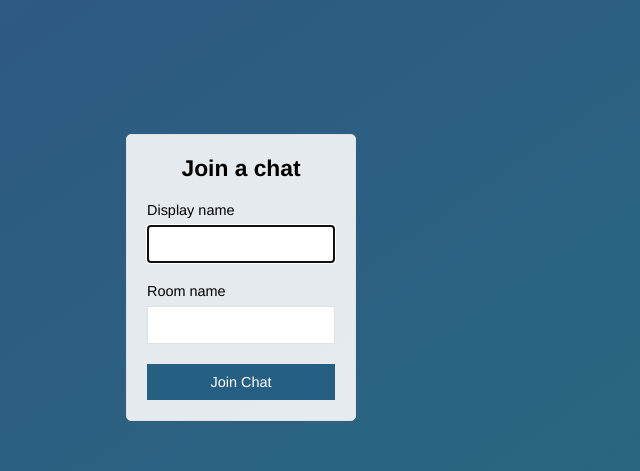
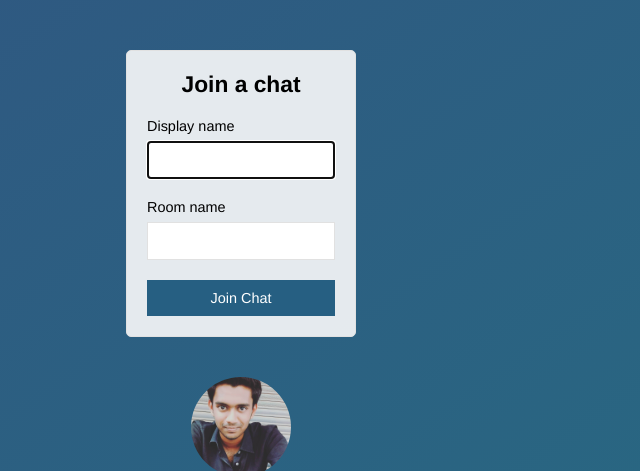
Before and after one commit to kaushik-prasath/chat-app, a website: page public/index.html in a window 1280 px wide. Shown: the part 123-594 px from the top of the page, without its empty margins (399-1039 px from the left). Drawn offline with Linux system fonts and the light colour scheme.

Commit message:
added author image and name

```diff
--- a/public/css/styles.css
+++ b/public/css/styles.css
@@ -44,6 +44,7 @@ button:disabled {
   height: 100vh;
   width: 100vw;
   justify-content: center;
+  flex-direction: column;
   background: -moz-linear-gradient(125deg, rgba(39,107,130,1) 0%, rgba(49,84,129,1) 100%); /* ff3.6+ */
   background: -webkit-gradient(linear, left top, right bottom, color-stop(0%, rgba(49,84,129,1)), color-stop(100%, rgba(39,107,130,1))); /* safari4+,chrome */
   background: -webkit-linear-gradient(125deg, rgba(39,107,130,1) 0%, rgba(49,84,129,1) 100%); /* safari5.1+,chrome10+ */
@@ -172,6 +173,27 @@ button:disabled {
   color: #999;
 }
 
+.author{
+  margin-top: 20px;
+  display: flex;
+  flex-direction: column;
+  align-items: center;
+}
+
+.author-image{
+  height: 100px;
+  width: 100px;
+  background: url('/css/images/kaushik.jpg');
+  background-size: cover;
+  border-radius: 50%;
+}
+
+.author h3{
+  color: #eeeeee;
+  font-family: 'Dancing Script', cursive;
+  font-size: 40px;
+}
+
 @media (max-width: 600px) {
   * {
     font-size: 1rem;
--- a/public/index.html
+++ b/public/index.html
@@ -5,6 +5,7 @@
     <title>Join | ChatApp</title>
     <meta name="viewport" content="width=device-width, initial-scale=1, user-scalable=no">
     <meta http-equiv="X-UA-Compatible" content="ie=edge">
+    <link href="https://fonts.googleapis.com/css?family=Dancing+Script:700" rel="stylesheet">
     <link rel="stylesheet" href="/css/styles.css" type="text/css">
 
     <title>Document</title>
@@ -28,7 +29,13 @@
                 <button>Join Chat</button>
             </div>
         </form>
+
     </div>
+    <div class="author">
+            <div class="author-image"></div>
+            <h3>R.Kaushik prasath</h3>
+    </div>
+
 
 </body>
 </html>
```
Also changed, not shown: public/css/images/kaushik.jpg (added).
